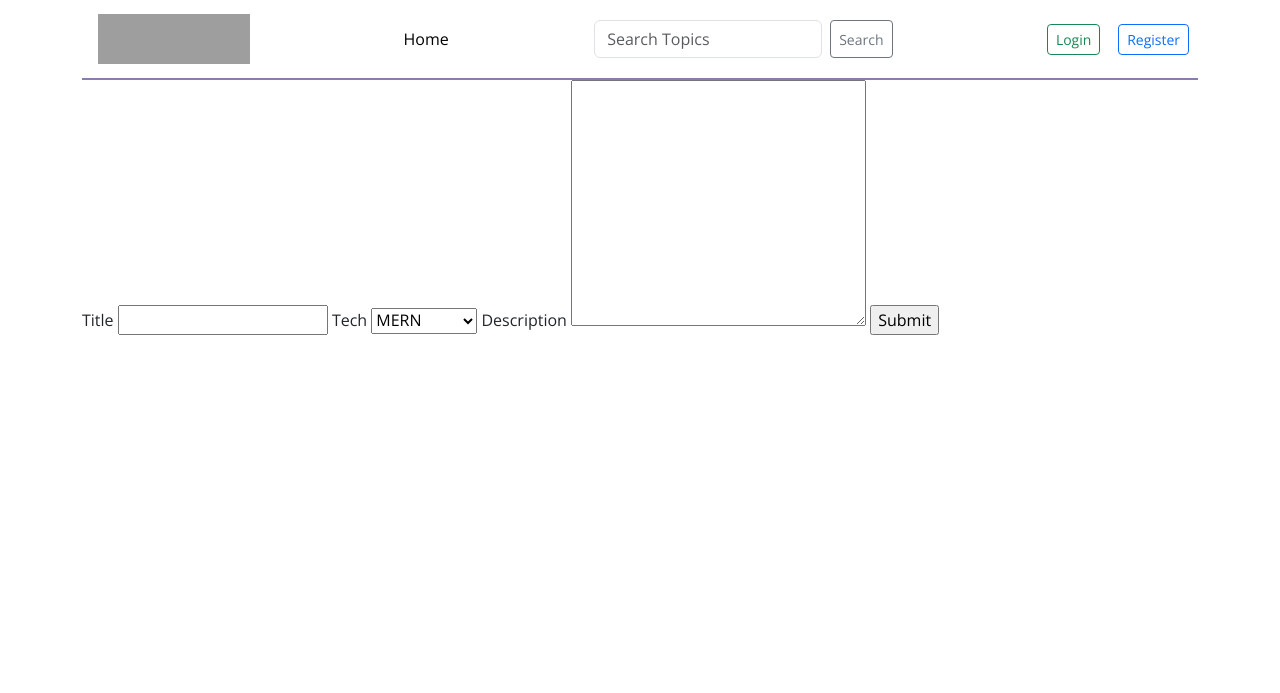
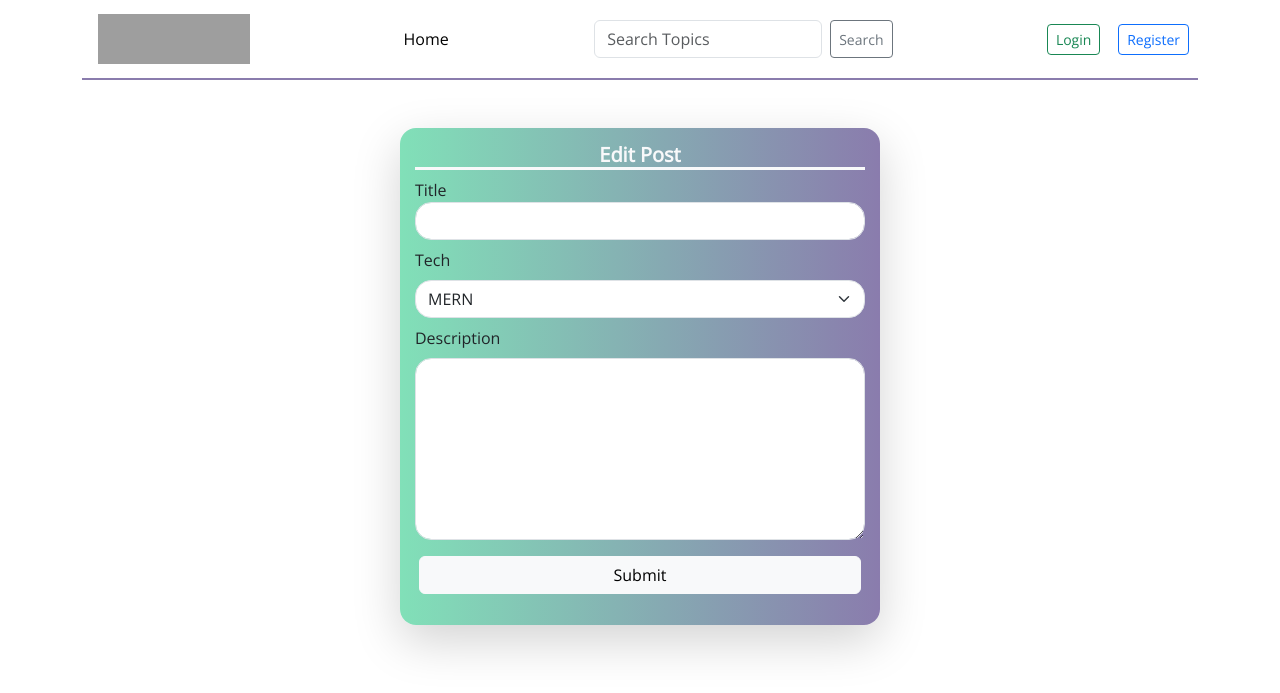
Before and after one commit to spavlov03/dojoConn, a Flask app: template app/flask_app/templates/edit_post.html in a window 1280 px wide. Shown: the top 693 px of the page. Run offline with Flask 2, Linux system fonts and the light colour scheme; the template is opened without the code that fills it, so the values that code supplies are empty; grey boxes are pictures that could not be loaded.

Commit message:
styled edit page, added another class to style.css

```diff
--- a/app/flask_app/static/css/style.css
+++ b/app/flask_app/static/css/style.css
@@ -206,6 +206,10 @@
     background-image: linear-gradient(to right,#8a7cad , #81e0b8  );
 }
 
+.edit-card {
+    background-image: linear-gradient(to left, #8a7cad, #81e0b8  );
+}
+
 .card-body-add {
     margin: 10px;
     padding: 5px;
--- a/app/flask_app/templates/edit_post.html
+++ b/app/flask_app/templates/edit_post.html
@@ -73,22 +73,39 @@
       </div>
   </div>
 
+    <div class="col-sm mt-5 d-flex justify-content-center">
+        <div class="edit-card rounded-4 shadow-lg" style="width: 30rem;">
+            <div class="card-body-add">
+                <h5 class="text-center border-bottom border-3 border-light text-light fw-bold">Edit Post</h5>
+                {% with messages = get_flashed_messages() %}
+                {% if messages %}
+                {% for message in messages %}
+                <p class="error-msg text-warning">{{message}}</p>
+                {% endfor %}
+                {% endif %}
+                {% endwith %}
                 <form action="/post/edit/{{this_post.id}}" method="post">
                     <label for="">Title</label>
-      <input type="text" name="title" value="{{this_post.title}}">
-      <label for="">Tech</label>
-      <select name="technology" id="">
+                    <input type="text" name="title" value="{{ this_post.title }}" class="form-control rounded-4">
+                    <label for="" class="form-label mt-2">Tech</label>
+                    <select name="technology" id="" class="form-select rounded-4">
                         <option value="" disabled hidden>Select Tech</option>
                         <option value="mern" {% if this_post.technology=="mern" %} selected {% endif %}> MERN </option>
                         <option value="python" {% if this_post.technology=="python" %} selected {% endif %} > Python </option>
                         <option value="java" {% if this_post.technology=="java" %} selected {% endif %} > Java </option>
                     </select>
-      <!-- ^^^^ Conditional rendering for the selected techn -->
-      <label for="">Description</label>
-      <textarea name="description" id="" cols="30" rows="10">{{this_post.description}}</textarea>
+                    <!-- <div class="card-foot"> -->
+                        <label for="" class="form-label mt-2">Description</label>
+                        <textarea name="description" id="" cols="" rows="7" class="form-control rounded-4">{{ this_post.description }}</textarea>
                         <input type="hidden" name="user_id" value="{{logged_user.id}}">
-      <input type="submit" value="Submit">
+                    <!-- </div> -->
+                    <div class="submitter row p-3">
+                        <input type="submit" class="btn btn-light" value="Submit">
+                    </div>
                 </form>
+            </div>
+        </div>
+    </div>
 
   </div>
 </body>
```
Also changed, not shown: 1 other file. Lines whose indentation alone changed are shown as unchanged.
